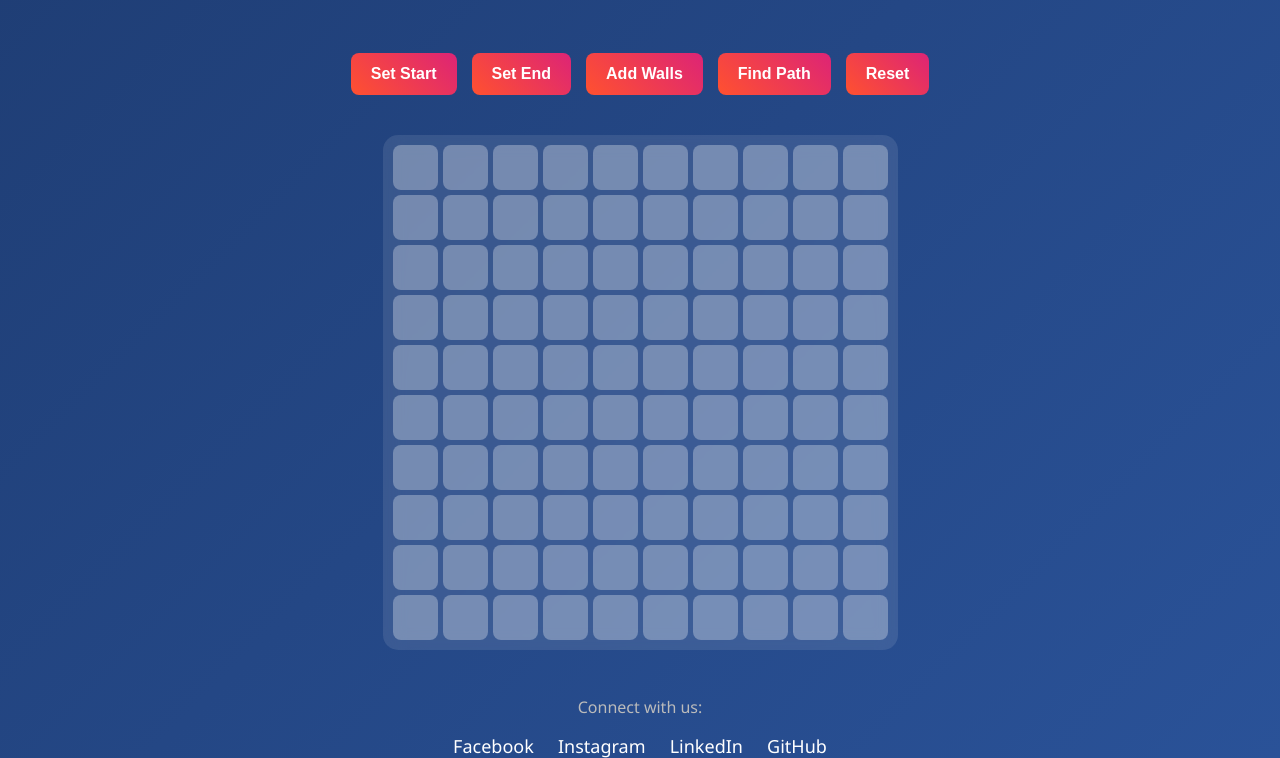
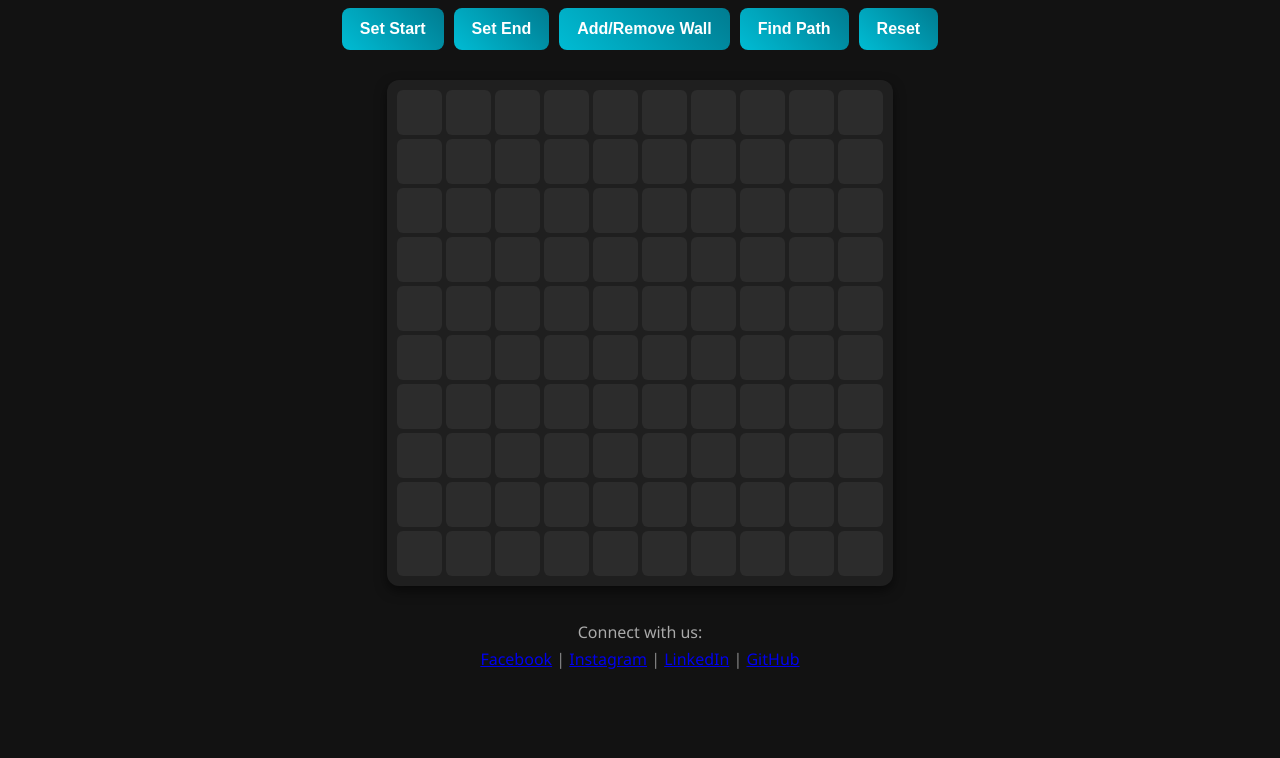
Before and after one commit to kunduridhi/shortest-path-finder, a website: page index.html in a window 1280 px wide. Shown: the part 224-982 px from the top of the page. After the commit the page ends 894 px from the top, so only its background shows below. Drawn offline with Linux system fonts and the light colour scheme.

Commit message:
Update index.html

```diff
--- a/index.html
+++ b/index.html
@@ -6,45 +6,51 @@
   <title>Shortest Path Finder Project</title>
   <style>
     body {
-      font-family: 'Segoe UI', Tahoma, Geneva, Verdana, sans-serif;
-      background: linear-gradient(135deg, #1e3c72, #2a5298);
-      color: #fff;
+      font-family: "Segoe UI", sans-serif;
       margin: 0;
-      padding: 0;
+      min-height: 100vh;
+      background: #121212; /* Professional dark theme */
+      color: #e0e0e0;
       display: flex;
       flex-direction: column;
       align-items: center;
-      justify-content: center;
-      min-height: 100vh;
     }
 
     header {
       text-align: center;
-      margin-bottom: 20px;
+      margin: 20px 0;
     }
 
     header img {
-      width: 150px;
+      width: 120px;
       margin-bottom: 10px;
     }
 
     h1 {
       font-size: 2.5rem;
       margin: 0;
-      text-shadow: 2px 2px 8px rgba(0, 0, 0, 0.5);
+      color: #00bcd4;
+      text-shadow: 1px 1px 5px rgba(0,0,0,0.5);
+    }
+
+    p {
+      margin: 5px 0;
+      color: #aaa;
     }
 
     .controls {
       display: flex;
-      gap: 15px;
-      margin: 20px 0;
+      gap: 10px;
+      flex-wrap: wrap;
+      justify-content: center;
+      margin-bottom: 20px;
     }
 
     button {
-      padding: 12px 20px;
+      padding: 12px 18px;
       border: none;
       border-radius: 8px;
-      background: linear-gradient(45deg, #ff512f, #dd2476);
+      background: linear-gradient(45deg, #00bcd4, #007c91);
       color: #fff;
       font-size: 16px;
       font-weight: bold;
@@ -60,48 +66,42 @@
       display: grid;
       grid-template-columns: repeat(10, 45px);
       grid-template-rows: repeat(10, 45px);
-      gap: 5px;
-      margin-top: 20px;
-      background: rgba(255, 255, 255, 0.1);
+      gap: 4px;
+      margin-top: 10px;
       padding: 10px;
-      border-radius: 15px;
-      backdrop-filter: blur(10px);
+      background: #1f1f1f;
+      border-radius: 12px;
+      box-shadow: 0 5px 12px rgba(0,0,0,0.5);
     }
 
     .cell {
       width: 45px;
       height: 45px;
-      background: rgba(255, 255, 255, 0.3);
-      border-radius: 8px;
+      background: #2c2c2c;
+      border-radius: 6px;
       cursor: pointer;
       transition: background 0.3s, transform 0.2s;
     }
 
     .cell:hover {
       transform: scale(1.05);
-      background: rgba(255, 255, 255, 0.6);
+      background: #3a3a3a;
     }
 
-    .cell.start { background: #4caf50; }
-    .cell.end { background: #f44336; }
-    .cell.path { background: #2196f3; }
-    .cell.wall { background: #212121; }
+    .cell.start { background: #00bcd4 !important; }
+    .cell.end { background: #ff5722 !important; }
+    .cell.path { background: #4caf50 !important; }
+    .cell.wall { background: #555 !important; }
 
     footer {
       margin-top: 30px;
       text-align: center;
-      color: #bbb;
+      color: #888;
     }
 
-    footer a {
-      color: #fff;
-      text-decoration: none;
-      font-size: 18px;
-      margin: 0 10px;
-    }
-
-    footer a:hover {
-      color: #ff512f;
+    @media (max-width: 600px) {
+      .grid { grid-template-columns: repeat(10, 32px); grid-template-rows: repeat(10, 32px); }
+      .cell { width: 32px; height: 32px; }
     }
   </style>
 </head>
@@ -116,7 +116,7 @@
   <div class="controls">
     <button onclick="setMode('start')">Set Start</button>
     <button onclick="setMode('end')">Set End</button>
-    <button onclick="setMode('wall')">Add Walls</button>
+    <button onclick="setMode('wall')">Add/Remove Wall</button>
     <button onclick="findPath()">Find Path</button>
     <button onclick="resetGrid()">Reset</button>
   </div>
@@ -125,10 +125,10 @@
 
   <footer>
     <p>Connect with us:</p>
-    <a href="https://facebook.com/vitvellore" target="_blank">Facebook</a>
-    <a href="https://instagram.com/vitvellore" target="_blank">Instagram</a>
-    <a href="https://linkedin.com/school/vitvellore" target="_blank">LinkedIn</a>
-    <a href="https://github.com/vitvellore" target="_blank">GitHub</a>
+    <a href="https://facebook.com" target="_blank">Facebook</a> |
+    <a href="https://instagram.com" target="_blank">Instagram</a> |
+    <a href="https://linkedin.com" target="_blank">LinkedIn</a> |
+    <a href="https://github.com" target="_blank">GitHub</a>
   </footer>
 
   <script>
@@ -157,20 +157,17 @@
 
     function handleCellClick(r, c) {
       const cell = cells[r][c];
-
       if (mode === "start") {
         if (start) start.classList.remove("start");
         start = cell;
         start.classList.remove("wall");
         start.classList.add("start");
-      }
-      else if (mode === "end") {
+      } else if (mode === "end") {
         if (end) end.classList.remove("end");
         end = cell;
         end.classList.remove("wall");
         end.classList.add("end");
-      }
-      else if (mode === "wall") {
+      } else if (mode === "wall") {
         if (cell !== start && cell !== end) {
           cell.classList.toggle("wall");
         }
@@ -194,7 +191,6 @@
 
       while (queue.length > 0) {
         const [r, c, path] = queue.shift();
-
         if (r === endPos[0] && c === endPos[1]) {
           path.forEach(([pr, pc]) => {
             if (cells[pr][pc] !== start && cells[pr][pc] !== end) {
@@ -210,10 +206,10 @@
           if (
             nr >= 0 && nr < rows &&
             nc >= 0 && nc < cols &&
-            !visited.has([nr,nc].toString()) &&
+            !visited.has(`${nr},${nc}`) &&
             !cells[nr][nc].classList.contains("wall")
           ) {
-            visited.add([nr,nc].toString());
+            visited.add(`${nr},${nc}`);
             queue.push([nr, nc, [...path, [nr, nc]]]);
           }
         }
@@ -228,6 +224,5 @@
       end = null;
     }
   </script>
-
 </body>
 </html>
```
